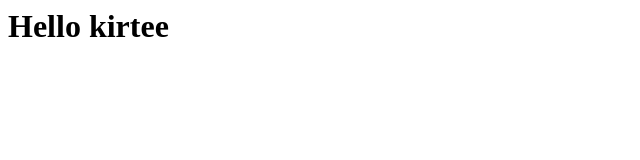
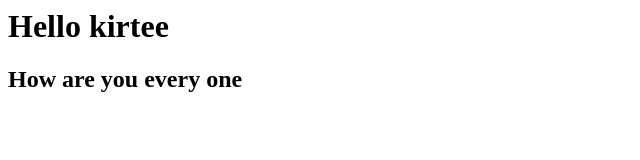
Before and after one commit to KIRTEEPATEL45/Demo, a plain HTML site: page index.html in a window 1280 px wide. Shown: the whole page, without its empty margins (0-640 px from the left). Drawn offline with Linux system fonts and the light colour scheme.

Commit message:
second commit

```diff
--- a/index.html
+++ b/index.html
@@ -1 +1,2 @@
 <h1>Hello kirtee</h1>
+<h2>How are you every one</h2>
```
